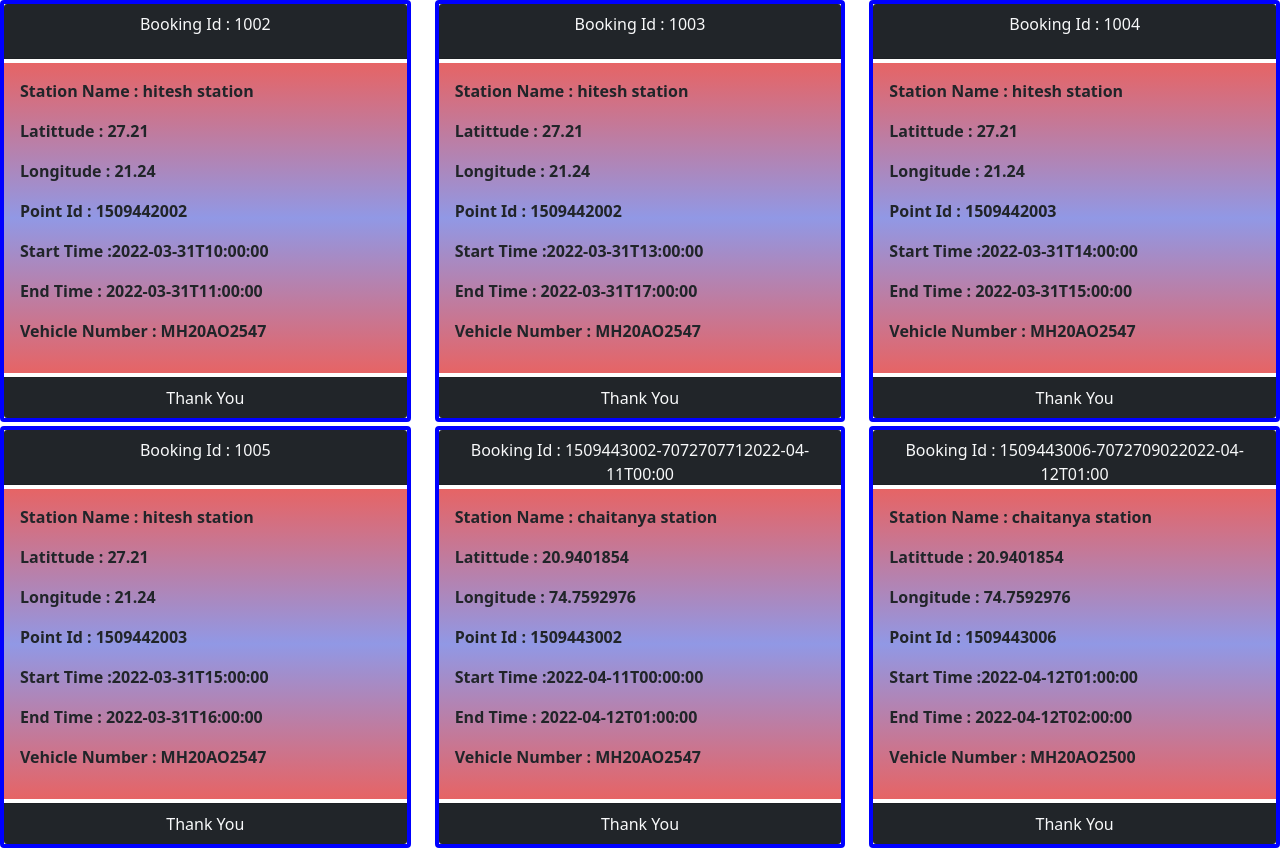
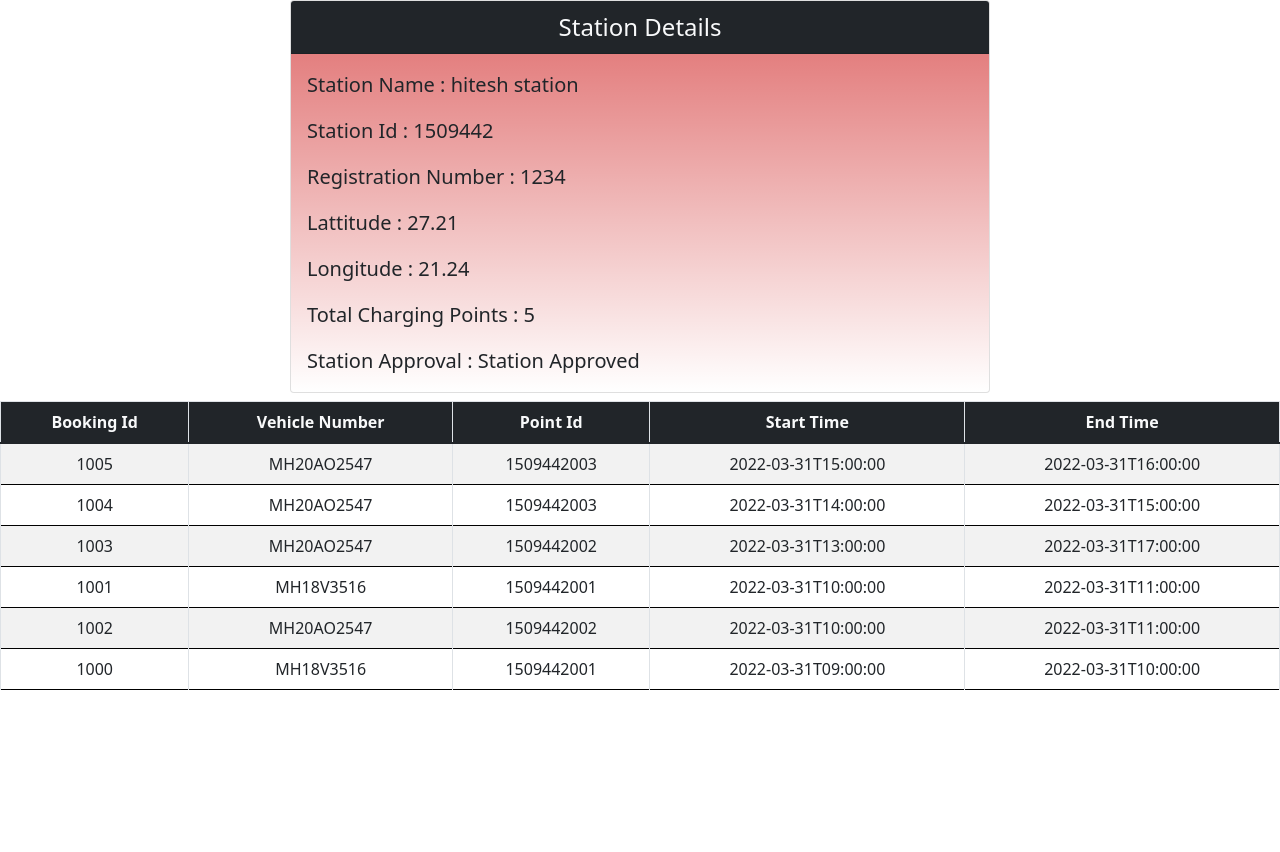
Before and after one commit to dhonevrushabh07/Swift-Charge-MainProject, a React (Create React App) app: page / in a window 1280 px wide. After the commit the page ends 800 px from the top, so only its background shows below. Built offline with nearby package versions, Linux system fonts and the light colour scheme.

Commit message:
MySation Comonent modified with table

```diff
--- a/src/App.js
+++ b/src/App.js
@@ -11,16 +11,18 @@ import NewStylePage from "./components/ReqForStation";
 import Paymemt from "./components/Payment";
 import MyBookings from "./components/MyBookings";
 import Admin from "./components/Admin";
+import MyStation from "./components/MyStation";
 
 function App() {
   return (
     <div>
       {/* <Header /> */}
-      <MyBookings />
+      {/* <MyBookings /> */}
       {/* <RequestForStation /> */}
       {/* <Paymemt />  */}
       {/* <Admin /> */}
       {/* {<BFooter />} */}
+      <MyStation />
     </div>
   );
 }
--- /dev/null
+++ b/src/components/MyStation.jsx
@@ -0,0 +1,207 @@
+import { Card, Table } from "react-bootstrap";
+
+function MyStation() {
+  let stationDetails = {
+    id: "1509442",
+    registrationNumber: "1234",
+    latitude: 27.21,
+    longitude: 21.24,
+    stationName: "hitesh station",
+    totalPoints: 5,
+    chargingPoints: [
+      {
+        id: "1509442005",
+        stationId: null,
+      },
+      {
+        id: "1509442002",
+        stationId: null,
+      },
+      {
+        id: "1509442001",
+        stationId: null,
+      },
+      {
+        id: "1509442004",
+        stationId: null,
+      },
+      {
+        id: "1509442003",
+        stationId: null,
+      },
+    ],
+    approved: true,
+  };
+  let approval;
+  if (stationDetails.approved == true) approval = "Station Approved";
+  else approval = "Station Not Approved";
+
+  let details = [
+    {
+      id: "1005",
+      startTime: "2022-03-31T15:00:00",
+      vehicle: {
+        vehicleNumber: "MH20AO2547",
+      },
+      endTime: "2022-03-31T16:00:00",
+      station: {
+        id: "1509442",
+        longitude: 21.24,
+        totalPoints: 5,
+        stationName: "hitesh station",
+        latitude: 27.21,
+      },
+      point: {
+        id: "1509442003",
+      },
+    },
+    {
+      id: "1004",
+      startTime: "2022-03-31T14:00:00",
+      vehicle: {
+        vehicleNumber: "MH20AO2547",
+      },
+      endTime: "2022-03-31T15:00:00",
+      station: {
+        id: "1509442",
+        longitude: 21.24,
+        totalPoints: 5,
+        stationName: "hitesh station",
+        latitude: 27.21,
+      },
+      point: {
+        id: "1509442003",
+      },
+    },
+    {
+      id: "1003",
+      startTime: "2022-03-31T13:00:00",
+      vehicle: {
+        vehicleNumber: "MH20AO2547",
+      },
+      endTime: "2022-03-31T17:00:00",
+      station: {
+        id: "1509442",
+        longitude: 21.24,
+        totalPoints: 5,
+        stationName: "hitesh station",
+        latitude: 27.21,
+      },
+      point: {
+        id: "1509442002",
+      },
+    },
+    {
+      id: "1001",
+      startTime: "2022-03-31T10:00:00",
+      vehicle: {
+        vehicleNumber: "MH18V3516",
+      },
+      endTime: "2022-03-31T11:00:00",
+      station: {
+        id: "1509442",
+        longitude: 21.24,
+        totalPoints: 5,
+        stationName: "hitesh station",
+        latitude: 27.21,
+      },
+      point: {
+        id: "1509442001",
+      },
+    },
+    {
+      id: "1002",
+      startTime: "2022-03-31T10:00:00",
+      vehicle: {
+        vehicleNumber: "MH20AO2547",
+      },
+      endTime: "2022-03-31T11:00:00",
+      station: {
+        id: "1509442",
+        longitude: 21.24,
+        totalPoints: 5,
+        stationName: "hitesh station",
+        latitude: 27.21,
+      },
+      point: {
+        id: "1509442002",
+      },
+    },
+    {
+      id: "1000",
+      startTime: "2022-03-31T09:00:00",
+      vehicle: {
+        vehicleNumber: "MH18V3516",
+      },
+      endTime: "2022-03-31T10:00:00",
+      station: {
+        id: "1509442",
+        longitude: 21.24,
+        totalPoints: 5,
+        stationName: "hitesh station",
+        latitude: 27.21,
+      },
+      point: {
+        id: "1509442001",
+      },
+    },
+  ];
+
+  return (
+    <div>
+      <div className="d-flex justify-content-center align-items-center">
+        <Card style={{ width: "700px" }}>
+          <Card.Header className="fs-4 text-center bg-dark text-light">
+            Station Details
+          </Card.Header>
+          <Card.Body
+            className="fs-5"
+            style={{
+              background: "linear-gradient(rgba(200,0,0,0.5),transparent)",
+            }}
+          >
+            <Card.Text>Station Name : {stationDetails.stationName}</Card.Text>
+            <Card.Text>Station Id : {stationDetails.id}</Card.Text>
+            <Card.Text>
+              Registration Number : {stationDetails.registrationNumber}
+            </Card.Text>
+            <Card.Text>Lattitude : {stationDetails.latitude}</Card.Text>
+            <Card.Text>Longitude : {stationDetails.longitude}</Card.Text>
+            <Card.Text>
+              Total Charging Points : {stationDetails.totalPoints}
+            </Card.Text>
+            <Card.Text>Station Approval : {approval}</Card.Text>
+          </Card.Body>
+        </Card>
+      </div>
+      <div className="text-center mt-2">
+        <Table striped bordered hover>
+          {" "}
+          {/* //id, vehicle number, point id, starttime, end time */}
+          <thead className="bg-dark text-light">
+            <tr>
+              <th>Booking Id</th>
+              <th>Vehicle Number</th>
+              <th>Point Id</th>
+              <th>Start Time</th>
+              <th>End Time</th>
+            </tr>
+          </thead>
+          <tbody>
+            {details.map((item) => (
+              <tr style={{ borderBottom: "1px solid black" }}>
+                <td>{item.id}</td>
+                <td>{item.vehicle.vehicleNumber}</td>
+                <td>{item.point.id}</td>
+                <td>{item.startTime}</td>
+                <td>{item.endTime}</td>
+              </tr>
+            ))}
+          </tbody>
+        </Table>
+      </div>
+    </div>
+  );
+}
+
+export default MyStation;
```
